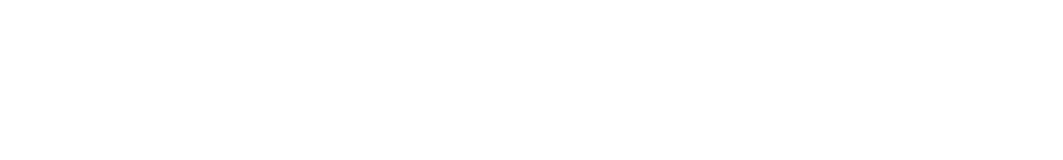
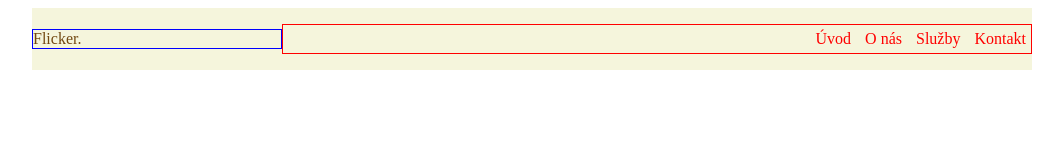
Before and after one commit to Noah6942069/skolniweb, a plain HTML site: page index.html in a window 1280 px wide. Shown: the whole page, without its empty margins (108-1171 px from the left). Drawn offline with Linux system fonts and the light colour scheme.

Commit message:
koncept loga a menu

```diff
--- a/index.html
+++ b/index.html
@@ -3,9 +3,22 @@
 <head>
     <meta charset="UTF-8">
     <meta name="viewport" content="width=device-width, initial-scale=1.0">
+    <link rel="stylesheet" href="style.css">
     <title>Flicker</title>
 </head>
 <body>
+    <div id="website">
+    <div id="header">
+        <a class="logo" href="#">Flicker.</a>
+        <ul class="menu">
+            <li><a href="#">Úvod</a></li>
+            <li><a href="#">O nás</a></li>
+            <li><a href="#">Služby</a></li>
+            <li><a href="#">Kontakt</a></li>
+
+        </ul>
+    </div>
+    </div>
 
 </body>
 </html>
--- a/style.css
+++ b/style.css
@@ -0,0 +1,43 @@
+body {
+
+    background-color: rgb(255, 255, 255);
+}
+
+
+#website {
+
+    max-width: 1000px;
+    margin: 0 auto;
+}
+
+#header {
+display: grid;
+grid-template-columns: 1fr 3fr;
+align-items: center;
+background-color: beige;
+
+}
+
+.logo {
+border: 1px solid blue;
+color: rgb(114, 72, 17);
+text-decoration: none;
+
+}
+
+.menu{
+
+    border: 1px solid red;
+    text-align: right;
+}
+
+.menu li {
+      display: inline-block;
+      padding: 5px;
+}
+
+.menu li a {
+
+    color: rgb(255, 0, 0);
+    text-decoration: none;
+}
```
